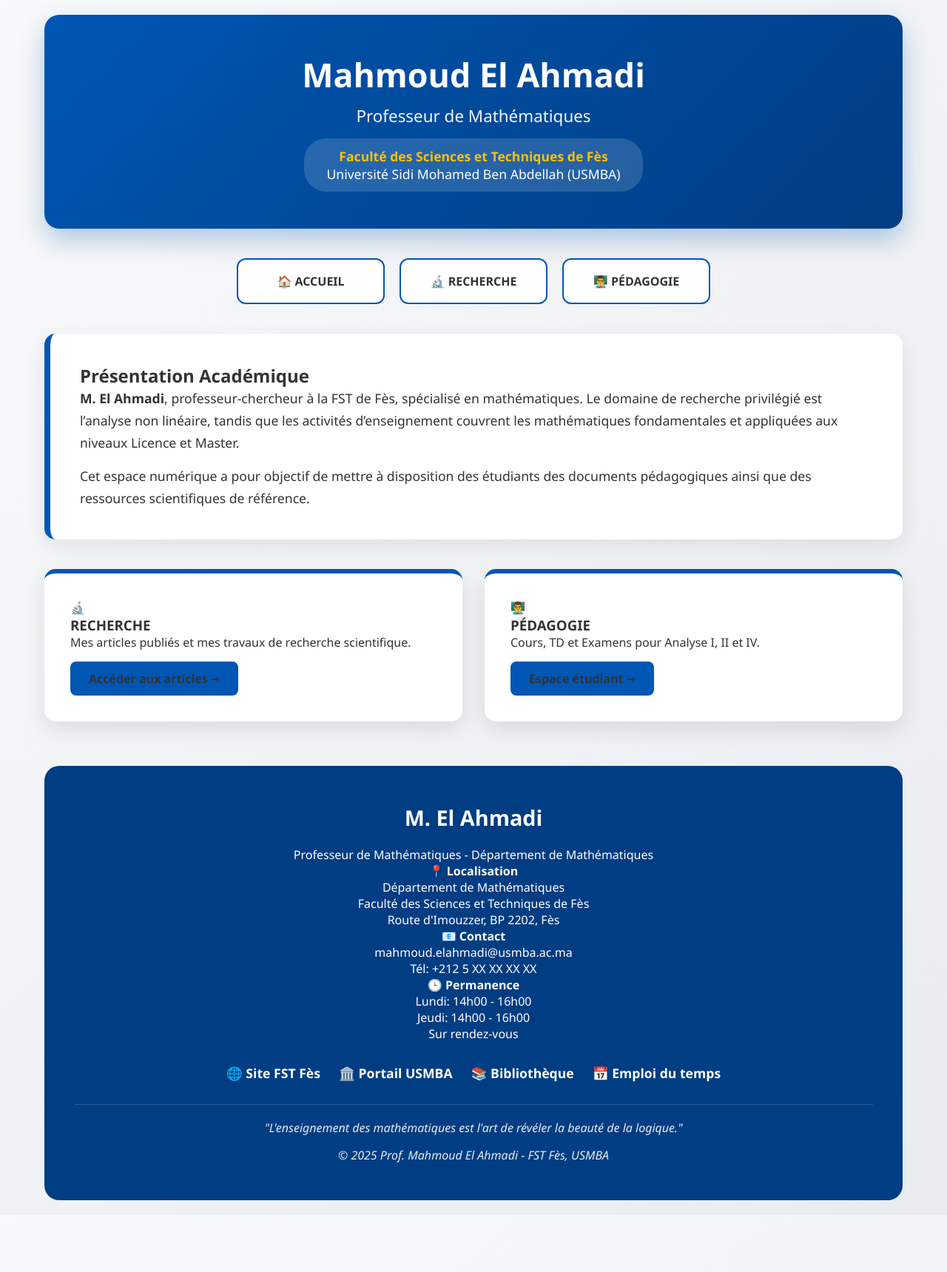
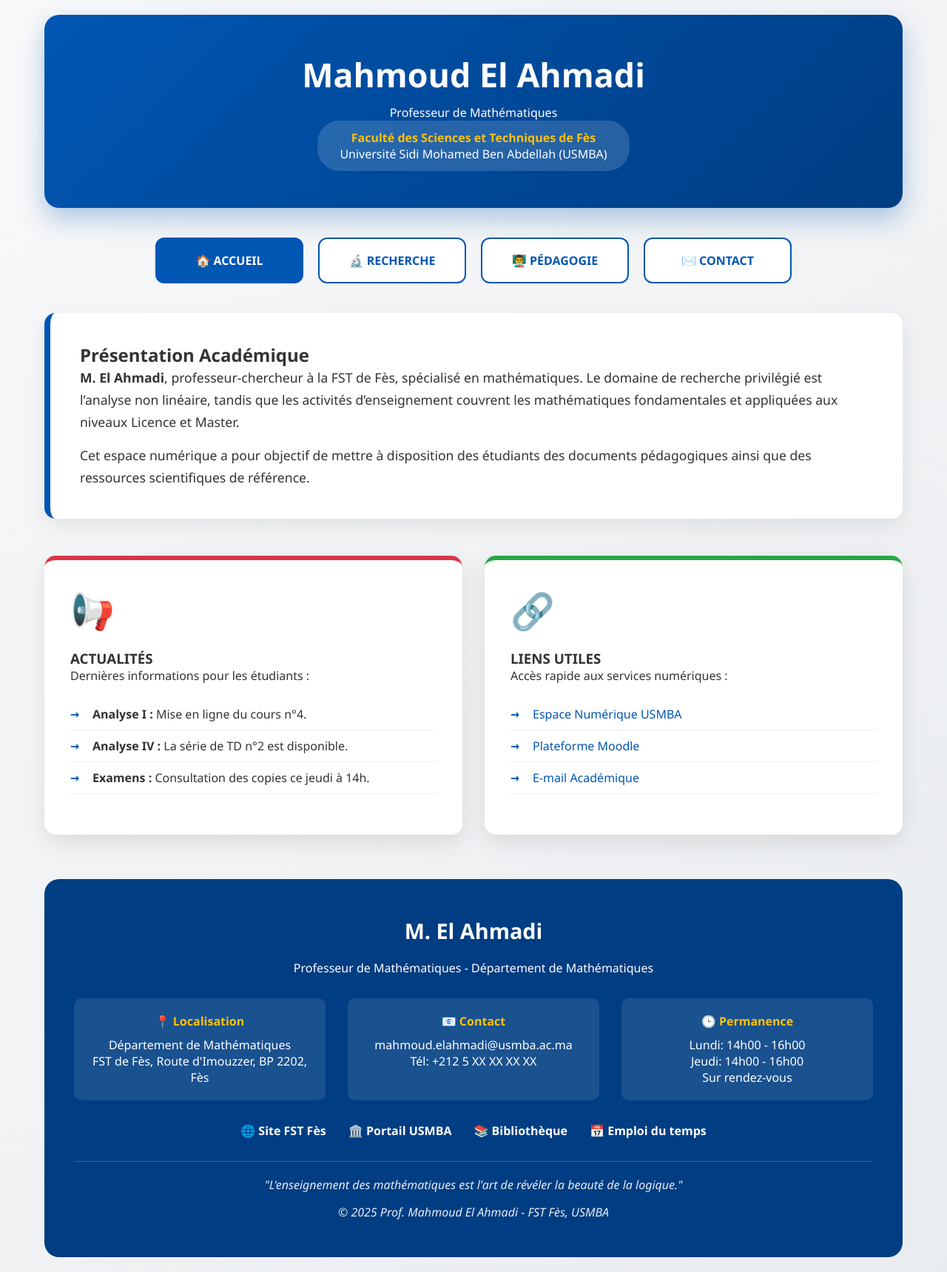
Before and after one commit to mahmoudmath/mahmoudmath.github.io, a Jekyll site: the page index.html, which Jekyll copies as it is, in a window 1280 px wide. Shown: the whole page at 74% size. Built offline with Jekyll 4.4.1, drawn with Linux system fonts in a browser that asks for light colours; before the commit the page ends 1642 px from its top, so only the background shows below that.

Commit message:
Update index.html

```diff
--- a/index.html
+++ b/index.html
@@ -4,14 +4,71 @@
     <meta charset="UTF-8">
     <meta name="viewport" content="width=device-width, initial-scale=1.0">
     <title>Prof. Mahmoud El Ahmadi - Accueil</title>
-    <!-- On lie le fichier de style pour garder le design -->
-    <link rel="stylesheet" href="style.css">
+    <style>
+        /* DESIGN PROFESSIONNEL */
+        * { margin: 0; padding: 0; box-sizing: border-box; font-family: 'Segoe UI', Tahoma, Geneva, Verdana, sans-serif; }
+        body { background: linear-gradient(135deg, #f8f9fa 0%, #e9ecef 100%); min-height: 100vh; color: #333; }
+        .container { max-width: 1200px; margin: 0 auto; padding: 20px; }
+
+        /* HEADER */
+        .professor-header {
+            background: linear-gradient(135deg, #0056b3, #003d82);
+            color: white; padding: 50px 40px; border-radius: 20px;
+            margin-bottom: 40px; text-align: center;
+            box-shadow: 0 15px 35px rgba(0, 86, 179, 0.3);
+            position: relative; overflow: hidden;
+        }
+        .professor-name { font-size: 2.8em; font-weight: 700; margin-bottom: 10px; }
+        .institution { background: rgba(255, 255, 255, 0.15); padding: 12px 30px; border-radius: 30px; display: inline-block; }
+        .university { font-weight: 600; color: #ffc107; }
+
+        /* NAVIGATION (C'est ici qu'on gère Recherche et Pédagogie) */
+        .academic-nav { display: flex; justify-content: center; gap: 20px; margin: 40px 0; flex-wrap: wrap; }
+        .nav-card {
+            background: white; color: #0056b3; padding: 18px 35px; border-radius: 12px;
+            text-decoration: none; font-weight: 600; border: 2px solid #0056b3;
+            transition: all 0.3s; min-width: 200px; text-align: center;
+        }
+        .nav-card:hover { background: #0056b3; color: white; transform: translateY(-5px); }
+        .nav-card.active { background: #0056b3; color: white; }
+
+        /* PRESENTATION */
+        .presentation {
+            background: white; padding: 40px; border-radius: 15px; margin-bottom: 40px;
+            box-shadow: 0 10px 30px rgba(0, 0, 0, 0.08); border-left: 8px solid #0056b3;
+        }
+
+        /* GRID POUR REMPLACER LA REPETITION */
+        .resources-grid { display: grid; grid-template-columns: repeat(auto-fit, minmax(300px, 1fr)); gap: 30px; margin: 50px 0; }
+        .resource-card {
+            background: white; padding: 35px; border-radius: 15px;
+            box-shadow: 0 10px 30px rgba(0, 0, 0, 0.1); border-top: 6px solid #0056b3;
+        }
+        .resource-icon { font-size: 3em; margin-bottom: 20px; display: block; }
+        .resource-list { list-style: none; margin: 20px 0; }
+        .resource-list li { padding: 10px 0; border-bottom: 1px solid #eee; padding-left: 30px; position: relative; }
+        .resource-list li::before { content: '→'; position: absolute; left: 0; color: #0056b3; font-weight: bold; }
+
+        /* FOOTER AVEC FIX COULEURS LIENS */
+        .professor-footer { background: #003d82; color: white; padding: 50px 40px; margin-top: 60px; border-radius: 20px; text-align: center; }
+        .contact-info { display: grid; grid-template-columns: repeat(auto-fit, minmax(250px, 1fr)); gap: 30px; margin: 30px 0; }
+        .contact-item { background: rgba(255, 255, 255, 0.1); padding: 20px; border-radius: 10px; }
+        .contact-item h4 { color: #ffc107; margin-bottom: 10px; }
+
+        .footer-links { display: flex; justify-content: center; gap: 30px; margin: 30px 0; flex-wrap: wrap; }
+        .footer-links a, .footer-links a:visited {
+            color: #ffffff !important; text-decoration: none; font-weight: 600;
+            display: flex; align-items: center; gap: 8px;
+        }
+        .footer-links a:hover { color: #ffc107 !important; text-decoration: underline; }
+        .signature { margin-top: 30px; font-style: italic; opacity: 0.9; border-top: 1px solid rgba(255,255,255,0.2); padding-top: 20px; }
+    </style>
 </head>
 <body>
     <div class="container">
-        <!-- 1. EN-TÊTE (Header) -->
+        <!-- EN-TÊTE -->
         <header class="professor-header">
-            <div class="professor-name">Mahmoud El Ahmadi</div>
+            <div class="professor-name"> Mahmoud El Ahmadi</div>
             <div class="professor-title">Professeur de Mathématiques</div>
             <div class="institution">
                 <span class="university">Faculté des Sciences et Techniques de Fès</span><br>
@@ -19,45 +76,53 @@
             </div>
         </header>
 
-        <!-- 2. NAVIGATION (Nouvelle structure) -->
+        <!-- NAVIGATION PRINCIPALE (RECHERCHE ET PEDAGOGIE SONT ICI) -->
         <nav class="academic-nav">
-            <a href="index.html" class="nav-card">🏠 ACCUEIL</a>
+            <a href="index.html" class="nav-card active">🏠 ACCUEIL</a>
             <a href="recherche.html" class="nav-card">🔬 RECHERCHE</a>
             <a href="pedagogie.html" class="nav-card">👨‍🏫 PÉDAGOGIE</a>
+            <a href="contact.html" class="nav-card">✉️ CONTACT</a>
         </nav>
 
-        <!-- 3. PRÉSENTATION -->
+        <!-- PRÉSENTATION -->
         <section class="presentation">
             <h2>Présentation Académique</h2>
             <p style="font-size: 1.1em; line-height: 1.7;">
-                <strong>M. El Ahmadi</strong>, professeur-chercheur à la FST de Fès, spécialisé en mathématiques.
-                Le domaine de recherche privilégié est l’analyse non linéaire, tandis que les activités d’enseignement
-                couvrent les mathématiques fondamentales et appliquées aux niveaux Licence et Master.
+                <strong>M. El Ahmadi</strong>, professeur-chercheur à la FST de Fès, spécialisé en mathématiques. Le domaine de recherche privilégié est l’analyse non linéaire, tandis que les activités d’enseignement couvrent les mathématiques fondamentales et appliquées aux niveaux Licence et Master.
             </p>
             <p style="margin-top: 15px; font-size: 1.1em; line-height: 1.7;">
-                Cet espace numérique a pour objectif de mettre à disposition des étudiants des documents pédagogiques
-                ainsi que des ressources scientifiques de référence.
+                Cet espace numérique a pour objectif de mettre à disposition des étudiants des documents pédagogiques ainsi que des ressources scientifiques de référence.
             </p>
         </section>
 
-        <!-- 4. ACCÈS RAPIDE (Recherche et Pédagogie) -->
+        <!-- NOUVELLES CARTES (POUR ÉVITER LA RÉPÉTITION) -->
         <div class="resources-grid">
-            <div class="resource-card cours">
-                <span class="resource-icon">🔬</span>
-                <h3>RECHERCHE</h3>
-                <p>Mes articles publiés et mes travaux de recherche scientifique.</p>
-                <a href="recherche.html" class="btn-resource">Accéder aux articles →</a>
+            <!-- CARTE 1 : ACTUALITÉS -->
+            <div class="resource-card" style="border-top-color: #dc3545;">
+                <span class="resource-icon">📢</span>
+                <h3>ACTUALITÉS</h3>
+                <p>Dernières informations pour les étudiants :</p>
+                <ul class="resource-list">
+                    <li><strong>Analyse I :</strong> Mise en ligne du cours n°4.</li>
+                    <li><strong>Analyse IV :</strong> La série de TD n°2 est disponible.</li>
+                    <li><strong>Examens :</strong> Consultation des copies ce jeudi à 14h.</li>
+                </ul>
             </div>
 
-            <div class="resource-card td">
-                <span class="resource-icon">👨‍🏫</span>
-                <h3>PÉDAGOGIE</h3>
-                <p>Cours, TD et Examens pour Analyse I, II et IV.</p>
-                <a href="pedagogie.html" class="btn-resource">Espace étudiant →</a>
+            <!-- CARTE 2 : LIENS UTILES -->
+            <div class="resource-card" style="border-top-color: #28a745;">
+                <span class="resource-icon">🔗</span>
+                <h3>LIENS UTILES</h3>
+                <p>Accès rapide aux services numériques :</p>
+                <ul class="resource-list">
+                    <li><a href="https://ent.usmba.ac.ma/" target="_blank" style="color:#0056b3; text-decoration:none;">Espace Numérique USMBA</a></li>
+                    <li><a href="https://moodle.usmba.ac.ma/" target="_blank" style="color:#0056b3; text-decoration:none;">Plateforme Moodle</a></li>
+                    <li><a href="https://mail.usmba.ac.ma/" target="_blank" style="color:#0056b3; text-decoration:none;">E-mail Académique</a></li>
+                </ul>
             </div>
         </div>
 
-        <!-- 5. LE FOOTER (Recopié exactement de votre ancien code) -->
+        <!-- FOOTER AVEC CONTACT (IDENTIQUE À VOTRE MODÈLE) -->
         <footer class="professor-footer">
             <h3 style="font-size: 1.8em; margin-bottom: 20px;">M. El Ahmadi</h3>
             <p>Professeur de Mathématiques - Département de Mathématiques</p>
@@ -66,14 +131,13 @@
                 <div class="contact-item">
                     <h4>📍 Localisation</h4>
                     <p>Département de Mathématiques<br>
-                    Faculté des Sciences et Techniques de Fès<br>
-                    Route d'Imouzzer, BP 2202, Fès</p>
+                    FST de Fès, Route d'Imouzzer, BP 2202, Fès</p>
                 </div>
 
                 <div class="contact-item">
                     <h4>📧 Contact</h4>
                     <p>mahmoud.elahmadi@usmba.ac.ma<br>
-                    Tél: +212 5 XX XX XX XX</p> <!-- Vous pouvez mettre votre vrai numéro ici -->
+                    Tél: +212 5 XX XX XX XX</p>
                 </div>
 
                 <div class="contact-item">
```
